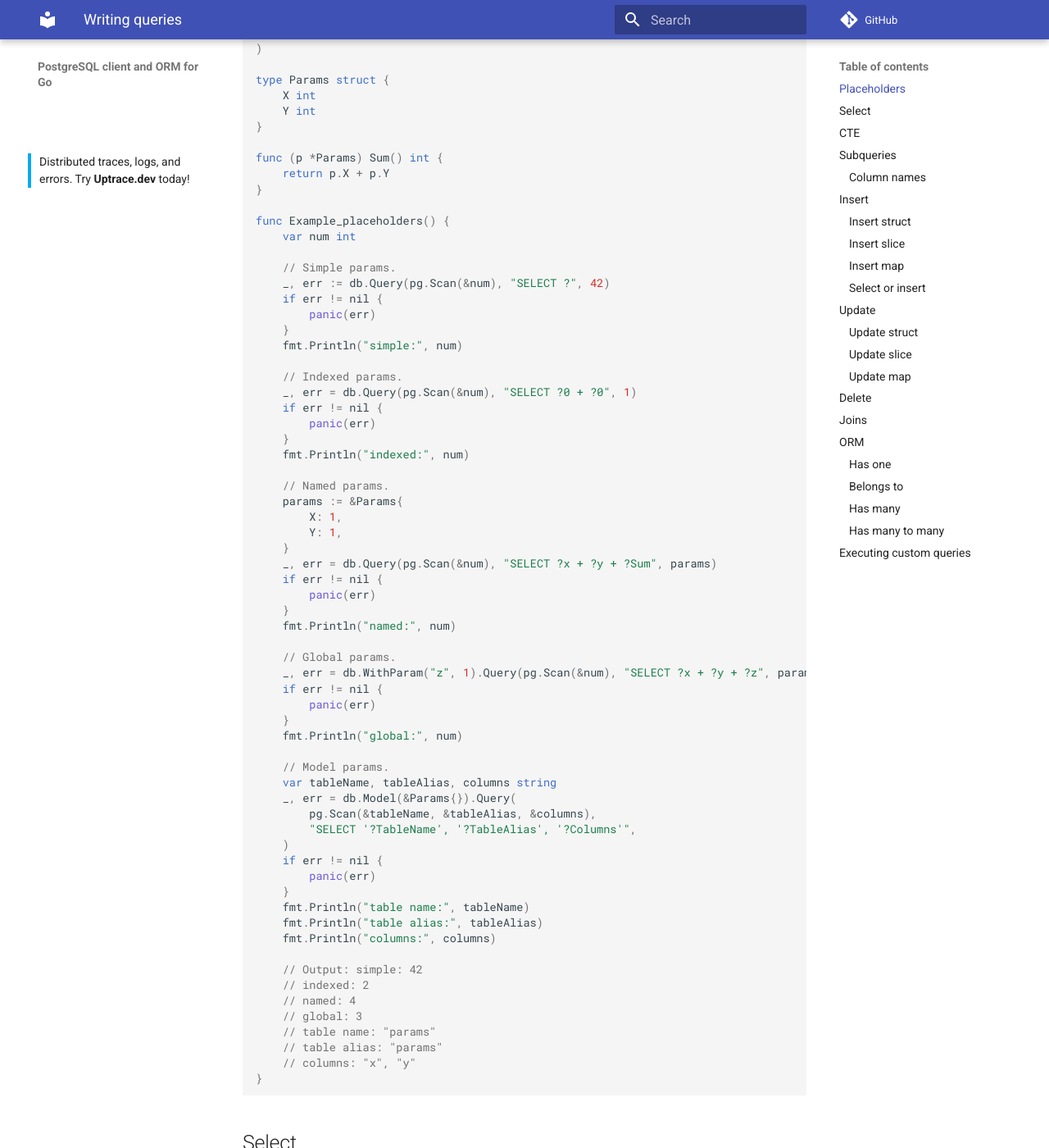
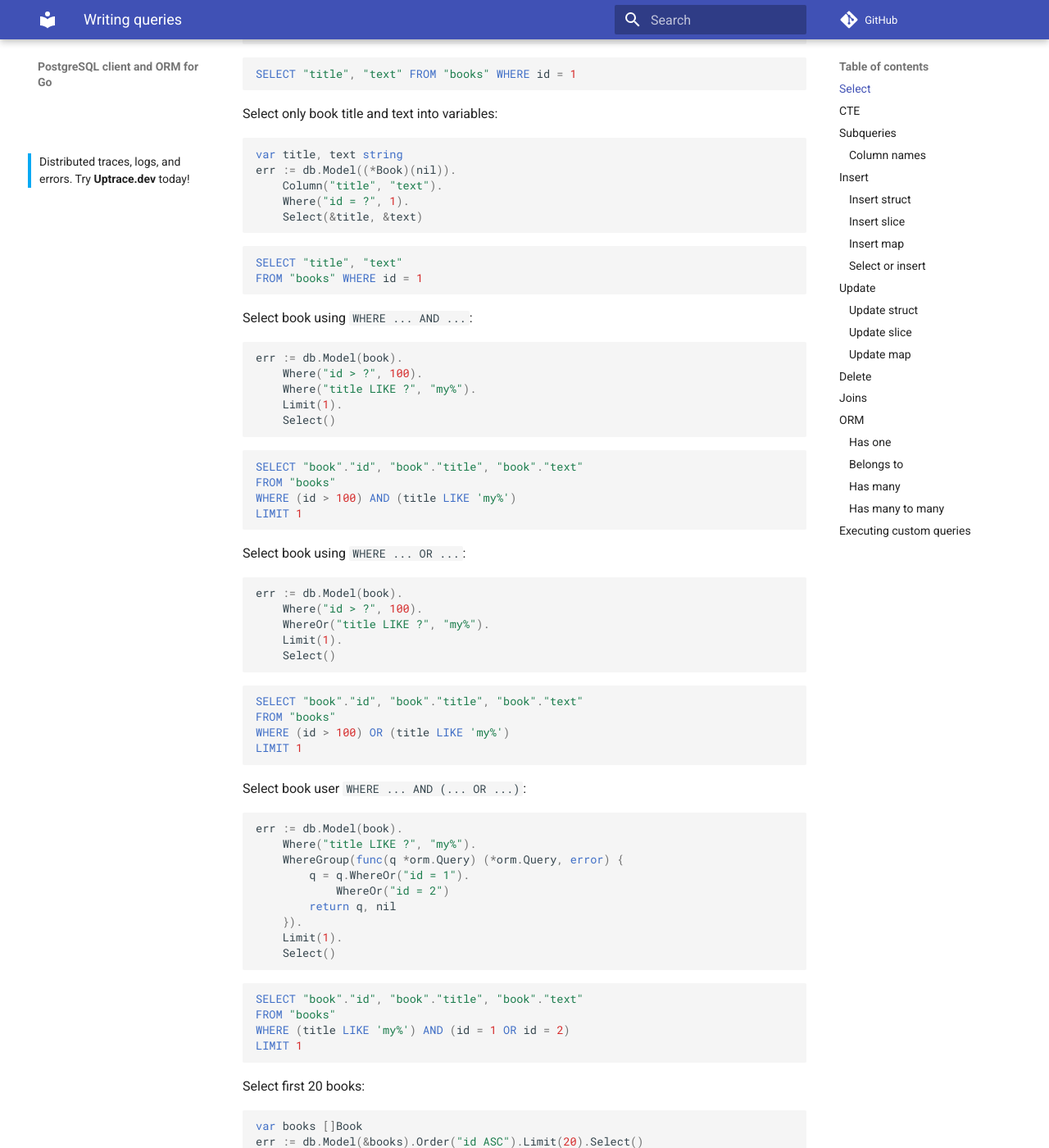
Before and after one commit to go-pg/docs, an MkDocs documentation site: the page built from docs/queries.md, in a window 1280 px wide and 1400 px high, scrolled down 553 px. Shown: the whole window at 82% size. Built offline with MkDocs 1.6.1 and Material for MkDocs 9.7.7, drawn with Linux system fonts in a browser that asks for light colours; comment, search, counter and statistics services are not loaded; some of the changed text lies outside the part shown.

Commit message:
Add placeholders and nulls

````diff
--- a/docs/queries.md
+++ b/docs/queries.md
@@ -3,92 +3,6 @@ template: main.html
 ---
 
 # Writing queries
-
-## Placeholders
-
-go-pg recognizes `?` in queries as placeholders and replaces them with parameters when queries are
-executed. `?` can be escaped with backslash. Parameters are escaped before replacing according to
-PostgreSQL rules. Specifically:
-
-- All parameters are properly quoted against SQL injections;
-- Null byte is removed;
-- JSON/JSONB gets `\u0000` escaped as `\\u0000`.
-
-```go
-package pg_test
-
-import (
-	"fmt"
-
-	"github.com/go-pg/pg"
-)
-
-type Params struct {
-	X int
-	Y int
-}
-
-func (p *Params) Sum() int {
-	return p.X + p.Y
-}
-
-func Example_placeholders() {
-	var num int
-
-	// Simple params.
-	_, err := db.Query(pg.Scan(&num), "SELECT ?", 42)
-	if err != nil {
-		panic(err)
-	}
-	fmt.Println("simple:", num)
-
-	// Indexed params.
-	_, err = db.Query(pg.Scan(&num), "SELECT ?0 + ?0", 1)
-	if err != nil {
-		panic(err)
-	}
-	fmt.Println("indexed:", num)
-
-	// Named params.
-	params := &Params{
-		X: 1,
-		Y: 1,
-	}
-	_, err = db.Query(pg.Scan(&num), "SELECT ?x + ?y + ?Sum", params)
-	if err != nil {
-		panic(err)
-	}
-	fmt.Println("named:", num)
-
-	// Global params.
-	_, err = db.WithParam("z", 1).Query(pg.Scan(&num), "SELECT ?x + ?y + ?z", params)
-	if err != nil {
-		panic(err)
-	}
-	fmt.Println("global:", num)
-
-	// Model params.
-	var tableName, tableAlias, columns string
-	_, err = db.Model(&Params{}).Query(
-		pg.Scan(&tableName, &tableAlias, &columns),
-		"SELECT '?TableName', '?TableAlias', '?Columns'",
-	)
-	if err != nil {
-		panic(err)
-	}
-	fmt.Println("table name:", tableName)
-	fmt.Println("table alias:", tableAlias)
-	fmt.Println("columns:", columns)
-
-	// Output: simple: 42
-	// indexed: 2
-	// named: 4
-	// global: 3
-	// table name: "params"
-	// table alias: "params"
-	// columns: "x", "y"
-}
-```
 
 ## Select
 
--- a/mkdocs.yml
+++ b/mkdocs.yml
@@ -6,7 +6,9 @@ edit_uri: https://github.com/go-pg/docs/edit/master/docs/
 nav:
   - index.md
   - models.md
+  - placeholders.md
   - queries.md
+  - sql-null-go-zero-values.md
   - hooks.md
   - tracing.md
   - faq.md
````
Also changed, not shown: docs/faq.md (+2 -2 lines), docs/index.md (+2 -2 lines), docs/models.md (+2 -11 lines), docs/placeholders.md (added, +122 -0 lines), docs/sql-null-go-zero-values.md (added, +53 -0 lines).
